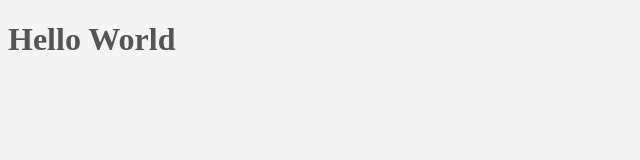
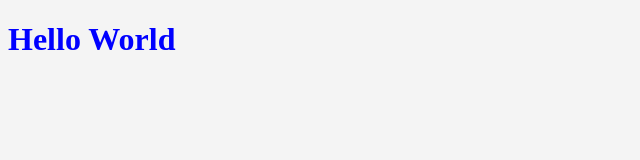
Before and after one commit to AnthonyCampos123/example1, a plain HTML site: page index.html in a window 1280 px wide. Shown: the whole page, without its empty margins (0-640 px from the left). Drawn offline with Linux system fonts and the light colour scheme.

Commit message:
Update index.css

```diff
--- a/index.css
+++ b/index.css
@@ -1,4 +1,4 @@
 body{
   background-color:#f4f4f4;
-  color:#555555;
+  color:blue;
 }
```
